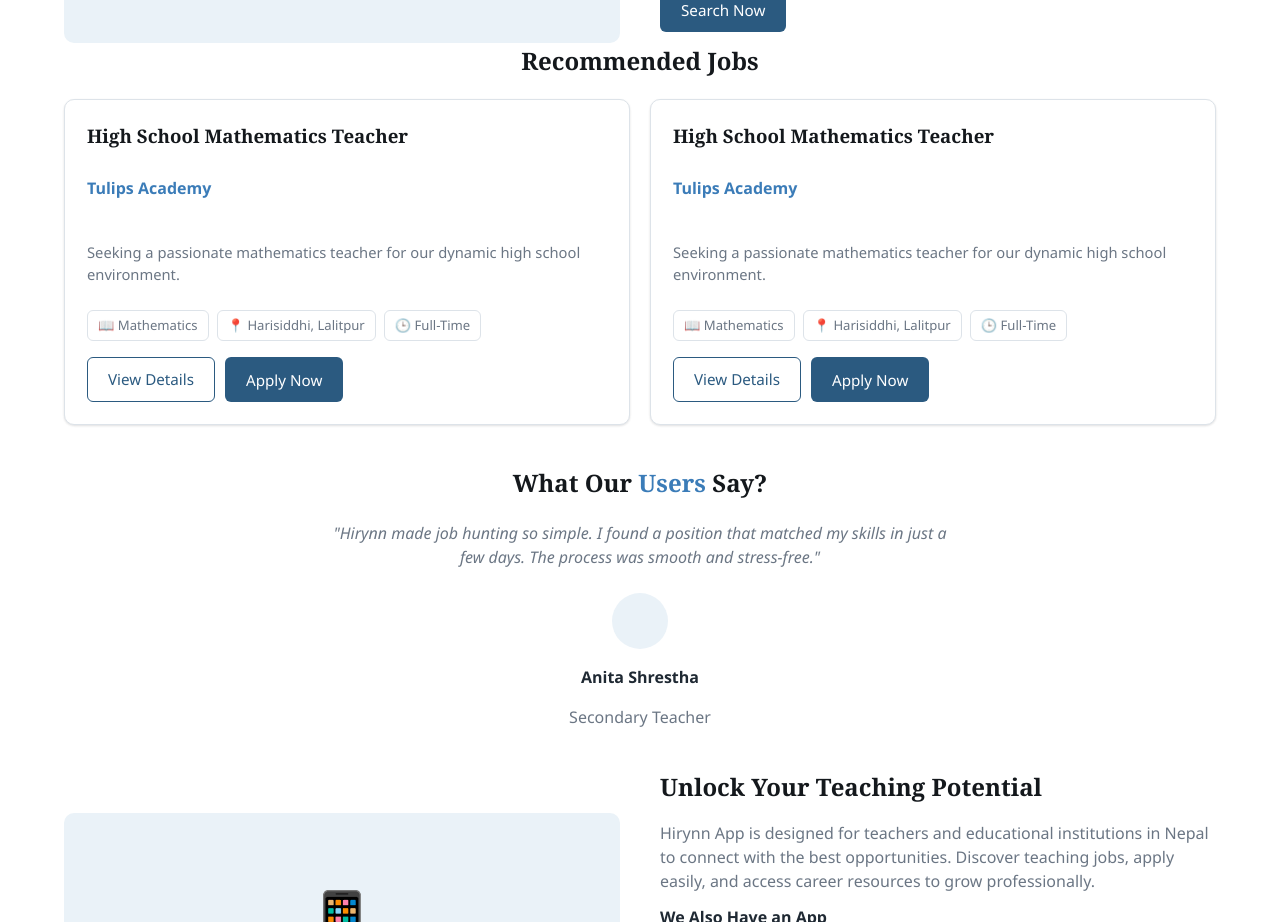
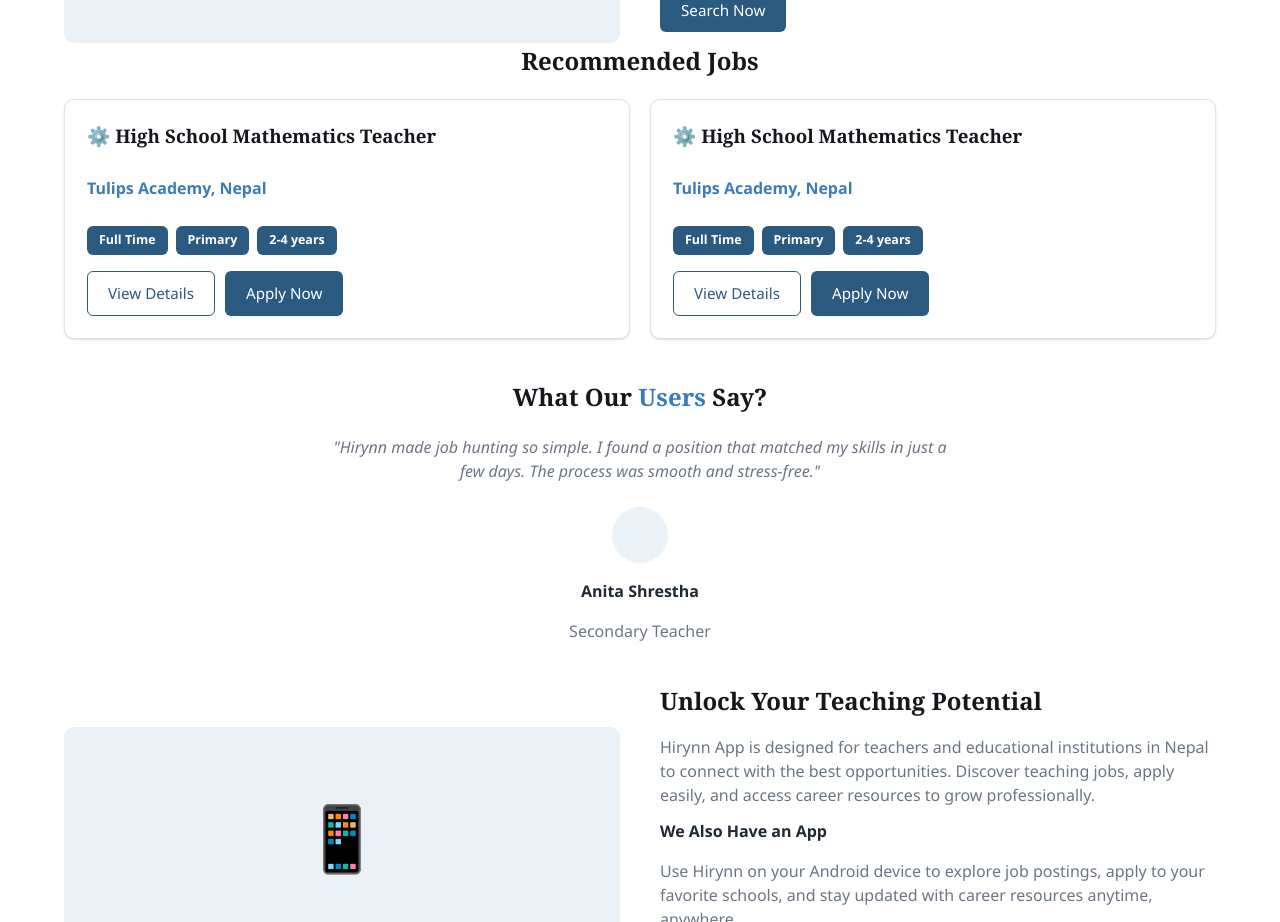
Before and after one commit to LaskaMaharjan/Hirynn-Website, a React (Vite) app: page / in a window 1280 px wide. Shown: the part 1640-2562 px from the top of the page. Built offline with nearby package versions, Linux system fonts and the light colour scheme.

Commit message:
Updated Jobcard

```diff
--- a/src/Components/JobCard.jsx
+++ b/src/Components/JobCard.jsx
@@ -7,14 +7,13 @@
 
   return (
     <div className="job-card">
-      <h3>{job.title}</h3>
-      <p className="job-card-institution">{job.institution}</p>
-      <p className="job-card-blurb">{job.blurb}</p>
+      <h3>⚙️ {job.title}</h3>
+      <p className="job-card-institution">{job.institution}, Nepal</p>
 
       <div className="job-card-tags">
-        <span className="pill">📖 {job.subject}</span>
-        <span className="pill">📍 {job.location}</span>
-        <span className="pill">🕒 {job.type}</span>
+        <span className="pill-solid">Full Time</span>
+        <span className="pill-solid">Primary</span>
+        <span className="pill-solid">2-4 years</span>
       </div>
 
       <div className="job-card-actions">
--- a/src/styles.css
+++ b/src/styles.css
@@ -620,3 +620,14 @@
 .status-interview { background: #cfe3f5; color: #1f4665; }
 .status-rejected { background: #f6c9c9; color: #8a2222; }
 .status-offer { background: #c9f0c9; color: #1e6b21; }
+
+/* ===== Solid pill (matches mockup job tags) ===== */
+.pill-solid {
+  display: inline-block;
+  background: var(--color-navy);
+  color: #fff;
+  border-radius: var(--radius-sm);
+  padding: 5px 12px;
+  font-size: 0.78rem;
+  font-weight: 600;
+}
```
